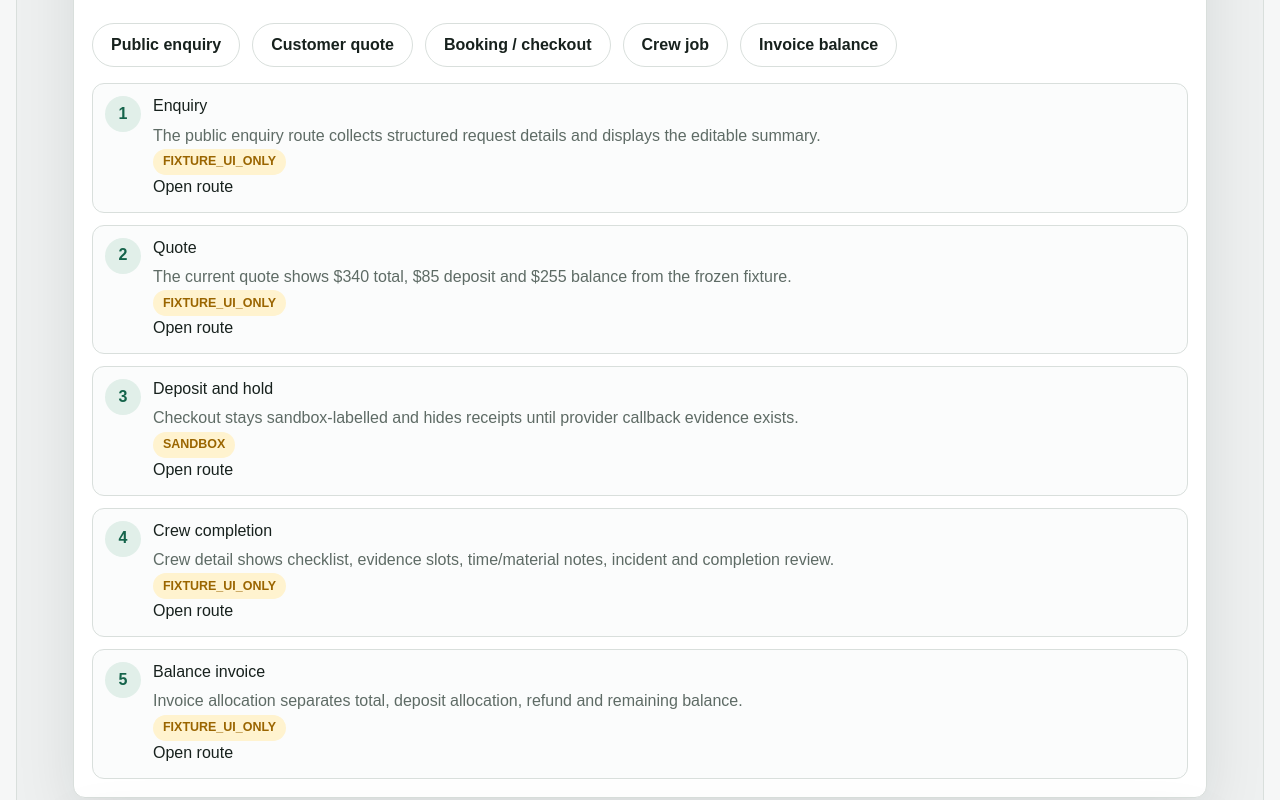
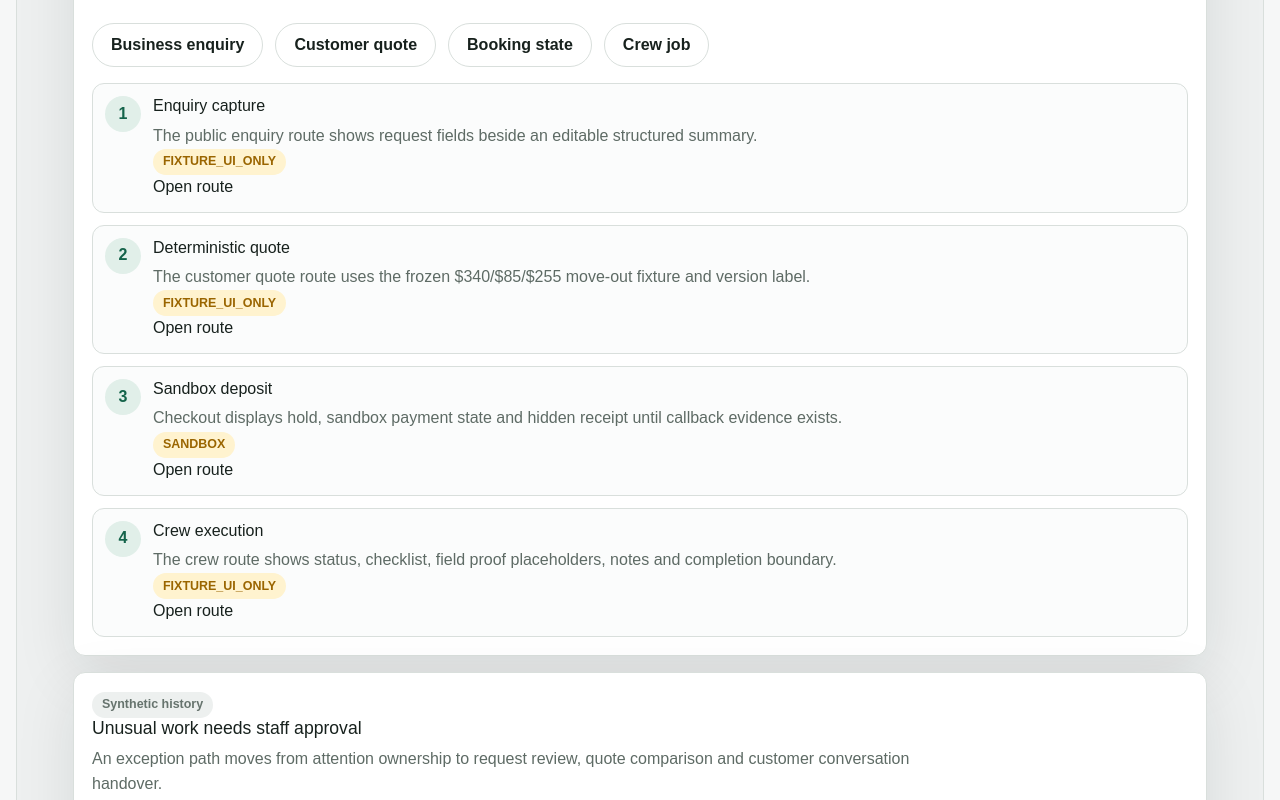
Before and after one commit to SaamVR/ServiceDesk, a Next.js app: page /tour in a window 1280 px wide. Shown: the part 1820-2620 px from the top of the page. Built offline with nearby package versions, Linux system fonts and the light colour scheme.

Commit message:
fix(showcase): include requests route in family registry

```diff
--- a/src/features/product/story-model.ts
+++ b/src/features/product/story-model.ts
@@ -6,20 +6,6 @@ export type UiStateScenario = {
   detail: string;
   actionLabel?: string;
   ariaLive: "polite" | "assertive";
-};
-
-export type TourScenario = {
-  id: string;
-  title: string;
-  summary: string;
-  providerEvidence: "SYNTHETIC_UNTIL_CHAT_2_VERIFIED";
-  routeLinks: Array<{ href: string; label: string }>;
-  steps: Array<{
-    label: string;
-    detail: string;
-    routeHref: string;
-    proofBoundary: "FIXTURE_UI_ONLY" | "SANDBOX" | "CONFIGURATION_BLOCKED";
-  }>;
 };
 
 export const uiDesignTokens = {
@@ -165,48 +151,41 @@ export const crewActions = [
   "Submit completion review",
 ] as const;
 
-export const tourScenarios: TourScenario[] = [
+export const tourScenarios = [
   {
     id: "enquiry-to-paid-job",
     title: "WhatsApp enquiry to paid job",
-    summary: "A customer moves from public enquiry to quote, booking, crew completion and invoice balance without pretending fixture provider states are production evidence.",
+    summary: "A synthetic WhatsApp-style enquiry becomes a structured request, deterministic quote, sandbox deposit, crew visit and invoice balance.",
     providerEvidence: "SYNTHETIC_UNTIL_CHAT_2_VERIFIED",
     routeLinks: [
-      { href: "/b/brightroom/enquire", label: "Public enquiry" },
+      { href: "/b/brightroom/enquire", label: "Business enquiry" },
       { href: "/portal/quotes/quote_moveout_001", label: "Customer quote" },
-      { href: "/portal/bookings/visit_showcase_001", label: "Booking / checkout" },
+      { href: "/portal/bookings/visit_showcase_001", label: "Booking state" },
       { href: "/crew/jobs/visit_showcase_001", label: "Crew job" },
-      { href: "/portal/invoices/invoice_showcase_001", label: "Invoice balance" },
     ],
     steps: [
       {
-        label: "Enquiry",
-        detail: "The public enquiry route collects structured request details and displays the editable summary.",
+        label: "Enquiry capture",
+        detail: "The public enquiry route shows request fields beside an editable structured summary.",
         routeHref: "/b/brightroom/enquire",
         proofBoundary: "FIXTURE_UI_ONLY",
       },
       {
-        label: "Quote",
-        detail: "The current quote shows $340 total, $85 deposit and $255 balance from the frozen fixture.",
+        label: "Deterministic quote",
+        detail: "The customer quote route uses the frozen $340/$85/$255 move-out fixture and version label.",
         routeHref: "/portal/quotes/quote_moveout_001",
         proofBoundary: "FIXTURE_UI_ONLY",
       },
       {
-        label: "Deposit and hold",
-        detail: "Checkout stays sandbox-labelled and hides receipts until provider callback evidence exists.",
+        label: "Sandbox deposit",
+        detail: "Checkout displays hold, sandbox payment state and hidden receipt until callback evidence exists.",
         routeHref: "/portal/bookings/visit_showcase_001",
         proofBoundary: "SANDBOX",
       },
       {
-        label: "Crew completion",
-        detail: "Crew detail shows checklist, evidence slots, time/material notes, incident and completion review.",
+        label: "Crew execution",
+        detail: "The crew route shows status, checklist, field proof placeholders, notes and completion boundary.",
         routeHref: "/crew/jobs/visit_showcase_001",
-        proofBoundary: "FIXTURE_UI_ONLY",
-      },
-      {
-        label: "Balance invoice",
-        detail: "Invoice allocation separates total, deposit allocation, refund and remaining balance.",
-        routeHref: "/portal/invoices/invoice_showcase_001",
         proofBoundary: "FIXTURE_UI_ONLY",
       },
     ],
@@ -214,11 +193,11 @@ export const tourScenarios: TourScenario[] = [
   {
     id: "unusual-work-approval",
     title: "Unusual work needs staff approval",
-    summary: "A request requiring review becomes an owned staff task, then moves through quote comparison and current-version approval boundaries.",
+    summary: "An exception path moves from attention ownership to request review, quote comparison and customer conversation handover.",
     providerEvidence: "SYNTHETIC_UNTIL_CHAT_2_VERIFIED",
     routeLinks: [
-      { href: "/app/brightroom/overview", label: "Attention overview" },
-      { href: "/app/brightroom/requests", label: "Request summary" },
+      { href: "/app/brightroom/overview", label: "Attention queue" },
+      { href: "/app/brightroom/requests", label: "Request review" },
       { href: "/app/brightroom/quotes", label: "Quote approval" },
       { href: "/app/brightroom/inbox", label: "Customer conversation" },
     ],
@@ -287,7 +266,7 @@ export const tourScenarios: TourScenario[] = [
       },
     ],
   },
-];
+] as const;
 
 export const presentationSlides = [
   { order: 1, title: "Cleaning businesses lose work in handoffs", body: "Messages, quote math, calendars, crews and invoices live in separate tools.", tourHref: "/tour#pain" },
@@ -305,6 +284,6 @@ export const presentationSlides = [
 export const routeFamilies = {
   business: ["/b/[slug]", "/b/[slug]/enquire", "/b/[slug]/book"],
   customer: ["/portal", "/portal/properties", "/portal/quotes/[id]", "/portal/bookings/[id]", "/portal/invoices/[id]", "/portal/preferences"],
-  staff: ["/app/[workspace]/overview", "/app/[workspace]/inbox", "/app/[workspace]/customers", "/app/[workspace]/quotes", "/app/[workspace]/schedule", "/app/[workspace]/jobs", "/app/[workspace]/invoices", "/app/[workspace]/quality", "/app/[workspace]/automations", "/app/[workspace]/reports", "/app/[workspace]/settings", "/app/[workspace]/billing"],
+  staff: ["/app/[workspace]/overview", "/app/[workspace]/inbox", "/app/[workspace]/customers", "/app/[workspace]/requests", "/app/[workspace]/quotes", "/app/[workspace]/schedule", "/app/[workspace]/jobs", "/app/[workspace]/invoices", "/app/[workspace]/quality", "/app/[workspace]/automations", "/app/[workspace]/reports", "/app/[workspace]/settings", "/app/[workspace]/billing"],
   crew: ["/crew/today", "/crew/jobs/[id]"],
 } as const;
```
